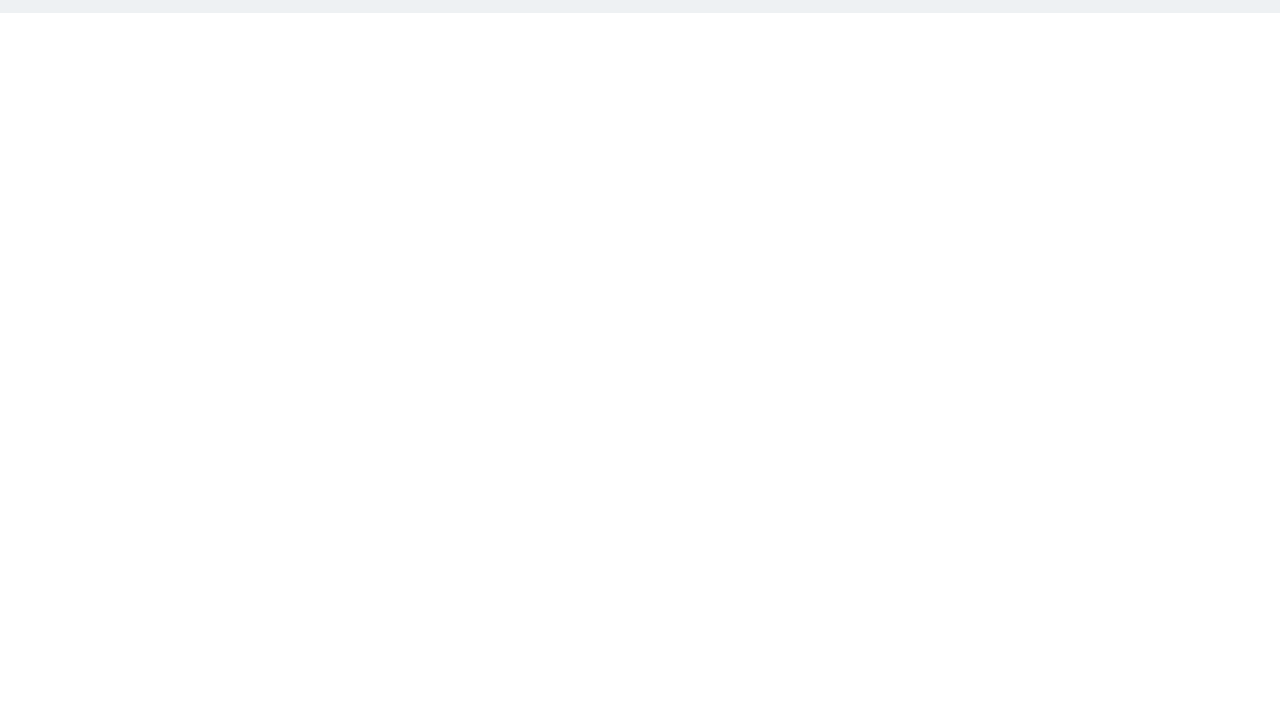
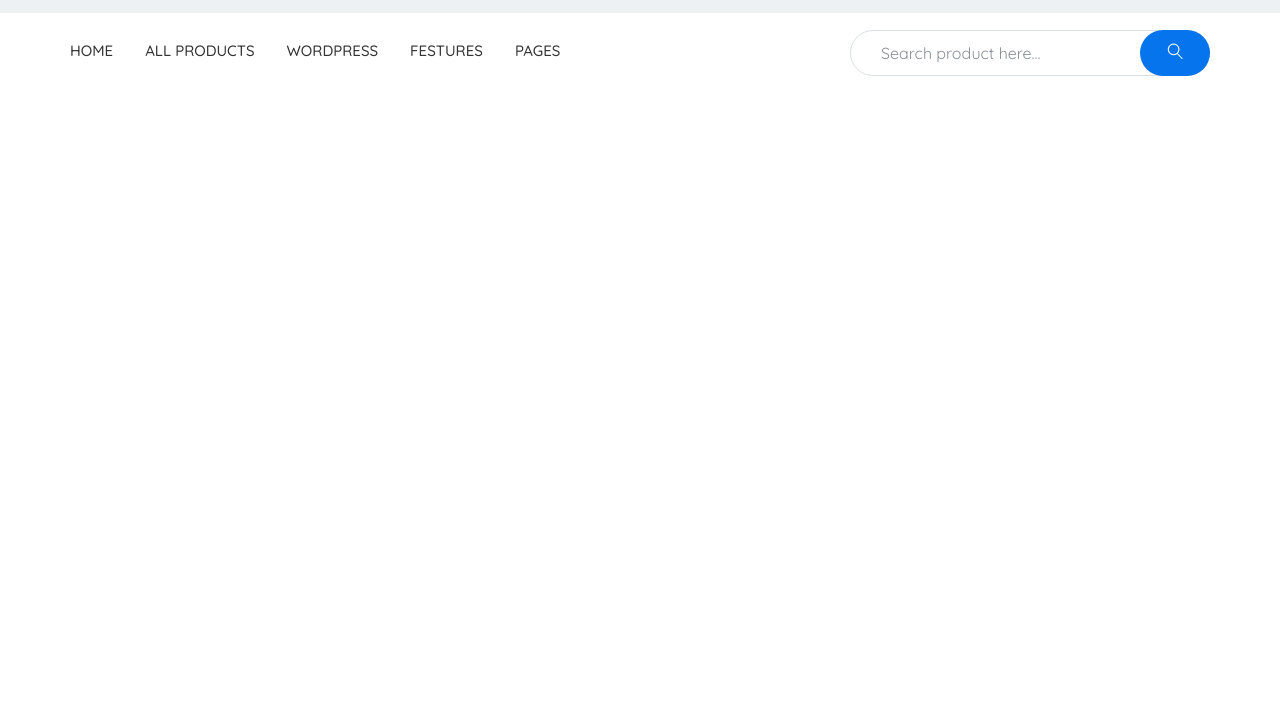
Before and after one commit to trobiuk/martplace, a website: page app/index.html in a window 1280 px wide. Shown: the part 87-800 px from the top of the page. Drawn offline with nearby package versions, Linux system fonts and the light colour scheme; files that its build step writes are made by us from their sources.

Commit message:
added all header

```diff
--- a/app/index.html
+++ b/app/index.html
@@ -14,6 +14,7 @@
 <body>
 
     <!-- start header -->
+    <!-- start header-top -->
 
     <header class="header">
         <div class="header__top">
@@ -62,10 +63,41 @@
                 </div>
             </div>
         </div>
+
+        <!-- end header-top -->
+
+        <div class="container">
+            <div class="header__inner">
+                <nav>
+                    <ul class="menu">
+                        <li>
+                            <a href="#">HOME</a>
+                        </li>
+                        <li>
+                            <a href="#">all products</a>
+                        </li>
+                        <li>
+                            <a href="#">wordpress</a>
+                        </li>
+                        <li>
+                            <a href="#">festures</a>
+                        </li>
+                        <li>
+                            <a href="#">Pages</a>
+                        </li>
+                    </ul>
+                </nav>
+                <div class="header__inner-search">
+                    <form>
+                        <input type="text" placeholder="Search product here..." required>
+                        <button>
+                            <img src="img/search.png" alt="">
+                        </button>
+                    </form>
+                </div>
+            </div>
+        </div>
     </header>
-
-
-
 
     <!-- end header -->
 
--- a/app/scss/style.scss
+++ b/app/scss/style.scss
@@ -2,8 +2,7 @@
 @import 'global';
 @import 'fonts';
 // start header
-.header {}
-
+// start header-top
 .header__top {
     background-color: #eef1f3;
 }
@@ -90,4 +89,57 @@
     }
 }
 
+// end header-top
+.header__inner {
+    display: flex;
+    justify-content: space-between;
+    align-items: center;
+    height: 80px;
+}
+
+.menu {
+    li+li {
+        margin-left: 32px;
+    }
+    li {
+        text-transform: uppercase;
+        font-weight: 500;
+        font-size: 15px;
+        color: #333;
+    }
+}
+
+.header__inner-search {
+    position: relative;
+    outline: none;
+    input {
+        display: block;
+        width: 360px;
+        height: 46px;
+        border: 1px solid #d9dfe5;
+        border-radius: 23px;
+        padding-left: 30px;
+        padding-right: 90px;
+        outline: inherit;
+        &:focus::placeholder {
+            color: transparent;
+        }
+        &::placeholder {
+            color: #898f96;
+        }
+    }
+    button {
+        position: absolute;
+        right: 0;
+        top: 0;
+        border: none;
+        width: 70px;
+        height: 46px;
+        border-radius: 23px;
+        background-color: $btn;
+        cursor: pointer;
+        outline: inherit;
+    }
+}
+
 // end header
```
Also changed, not shown: app/img/search.png (added).
